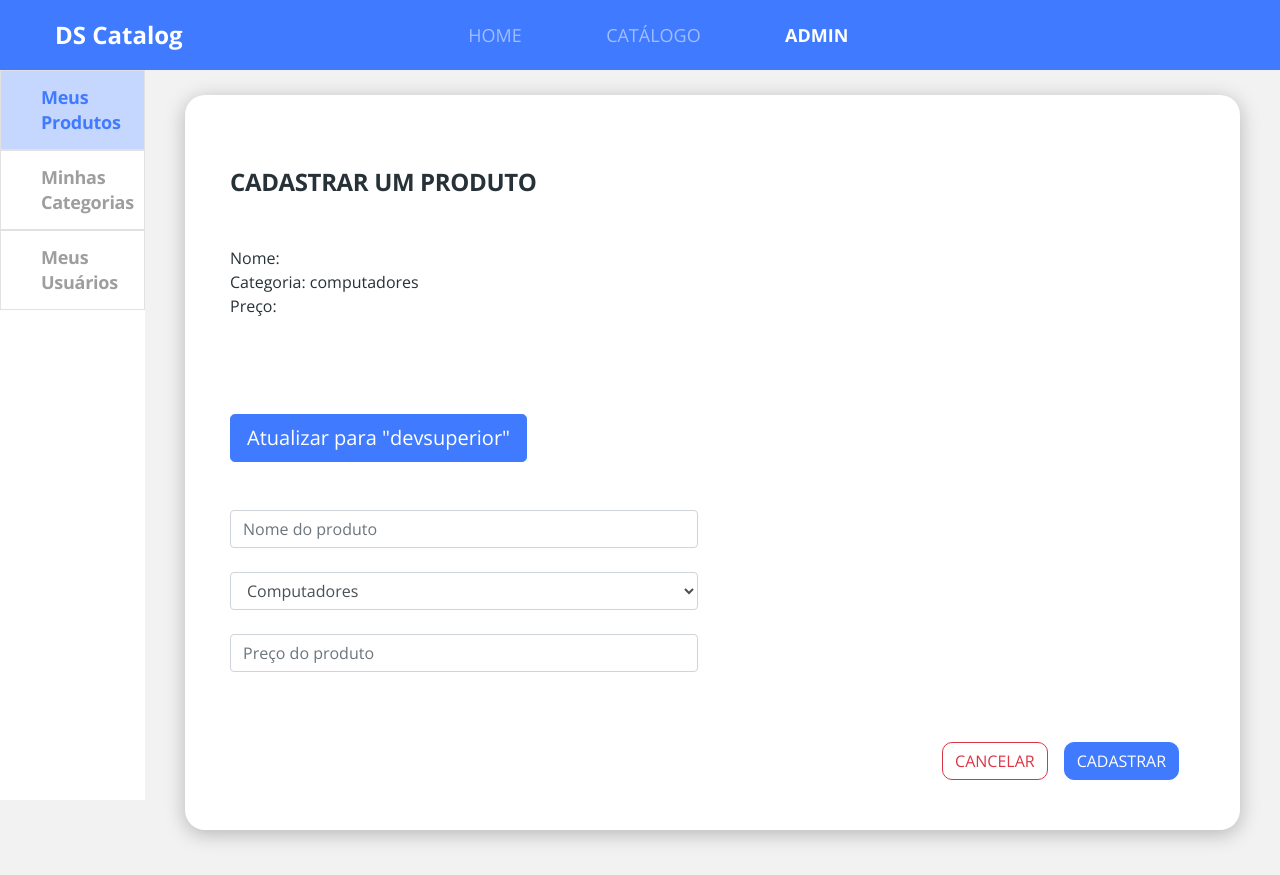
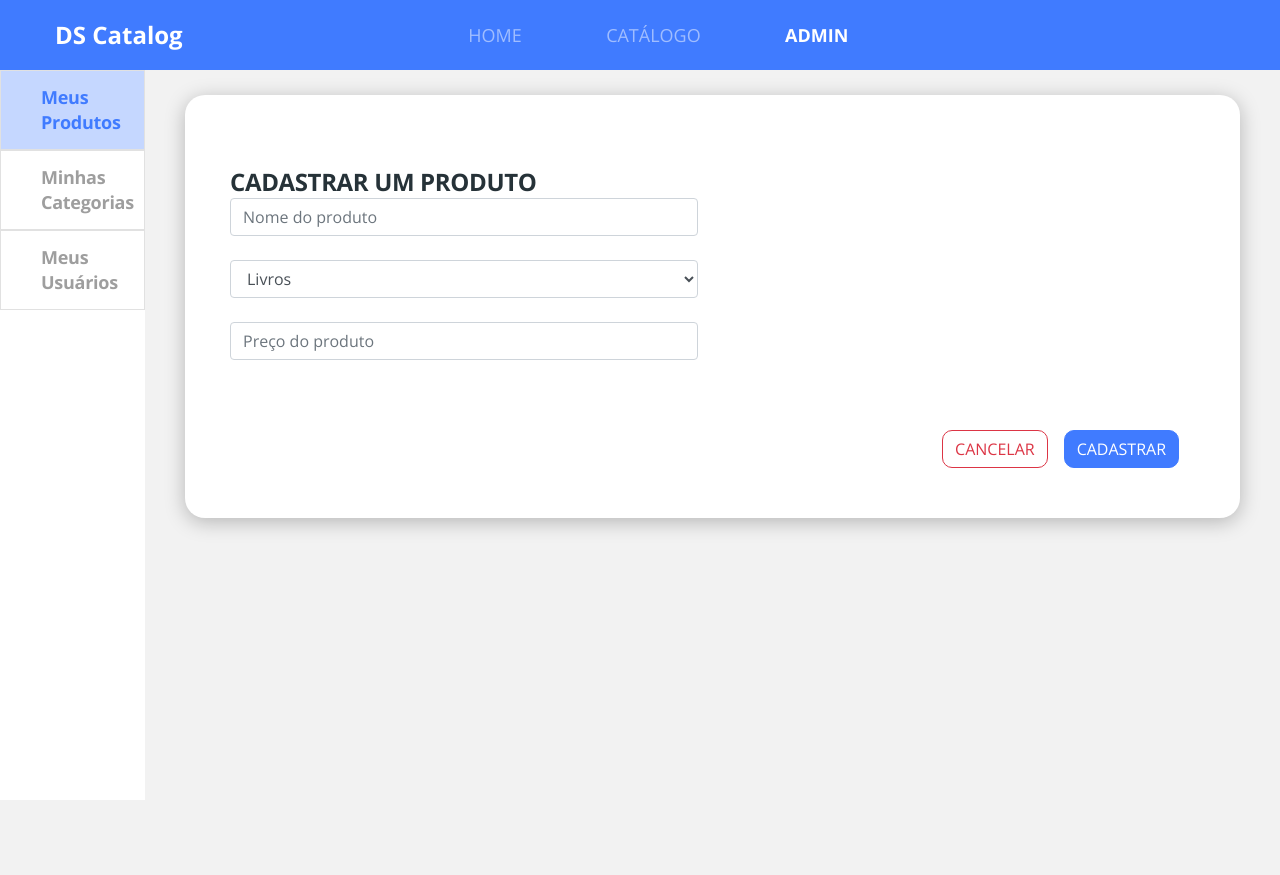
Before and after one commit to tarcnux/dscatalog-bootcamp-devsuperior, a React (Create React App) app in the folder front-web/: page /admin/products/create in a window 1280 px wide. After the commit the page ends 800 px from the top, so only its background shows below. Built offline with nearby package versions, Linux system fonts and the light colour scheme.

Commit message:
Handle From Data

```diff
--- a/front-web/src/pages/Admin/components/BaseForm/index.tsx
+++ b/front-web/src/pages/Admin/components/BaseForm/index.tsx
@@ -11,7 +11,7 @@ const BaseForm = ({ title, children }: Props) => {
 
     const history = useHistory();
     const handleCancel = () => {
-        history.goBack();
+        history.push('../'); //Voltar
     }
 
     return (
--- a/front-web/src/pages/Admin/components/Products/Form/index.tsx
+++ b/front-web/src/pages/Admin/components/Products/Form/index.tsx
@@ -2,47 +2,47 @@ import React, { useState } from 'react';
 import BaseForm from '../../BaseForm';
 import './styles.scss';
 
+type FormState = {
+    name: string;
+    price: string;
+    category: string;
+}
+
 const Form = () => {
 
-    const [name, setName] = useState(''); //Nome do Produto
-    const [price, setPrice] = useState(''); //Preço do produto
-    const [category, setCategory] = useState('computadores'); //Categoria do Produto
+    const [formData, setFormData] = useState<FormState>({
+        name: '',
+        price: '',
+        category: '',
+    });
 
-    const handleOnChangeName = (event: React.ChangeEvent<HTMLInputElement>) => {
-        setName(event.target.value);
+    const handleOnChange = (event: React.ChangeEvent<HTMLInputElement | HTMLSelectElement>) => {
+        const name = event.target.name;
+        const value = event.target.value;
+        //console.log({name, value});
+
+        setFormData(data => ({...data, [name]: value}));
+
     }
 
-    const handleOnChangePrice = (event: React.ChangeEvent<HTMLInputElement>) => {
-        setPrice(event.target.value);
-    }
-
-    const handleOnChangeCategory = (event: React.ChangeEvent<HTMLSelectElement>) => {
-        setCategory(event.target.value);
-    }
-
-    const handleClick = () => {
-        setName('devSuperior')
+    const handleSubmit = (event: React.FormEvent<HTMLFormElement>) => {
+        event.preventDefault();
+        console.log(formData);
     }
 
     return (
+        <form onSubmit={handleSubmit}>
             <BaseForm title="cadastrar um produto">
-            <p className="my-5">
-                Nome: {name} <br />
-                Categoria: {category} <br />
-                Preço: {price} <br />
-            </p>
-            <button className="btn btn-primary btn-lg my-5" onClick={handleClick}>
-                Atualizar para "devsuperior"
-            </button>
                 <div className="row">
                     <div className="col-6">
                         <input type="text" className="form-control mb-4"
-                    onChange={handleOnChangeName}
-                    value={name} placeholder="Nome do produto"/>
+                        onChange={handleOnChange}
+                        name="name" value={formData.name}
+                        placeholder="Nome do produto"/>
 
-                    <select value={category}
+                        <select name="category"  value={formData.category}
                             className="form-control mb-4"
-                        onChange={handleOnChangeCategory}>
+                            onChange={handleOnChange}>
                                 <option value="livros">Livros</option>
                                 <option value="computadores">Computadores</option>
                                 <option value="eletronicos">Eletrônicos</option>
@@ -50,12 +50,14 @@ const Form = () => {
 
 
                         <input type="text" className="form-control"
-                    onChange={handleOnChangePrice}
-                    value={price} placeholder="Preço do produto"/>
+                        onChange={handleOnChange}
+                        name="price" value={formData.price}
+                        placeholder="Preço do produto"/>
 
                     </div>
                 </div>
             </BaseForm>
+        </form>
     )
 }
 
```
Lines whose indentation alone changed are shown as unchanged.
